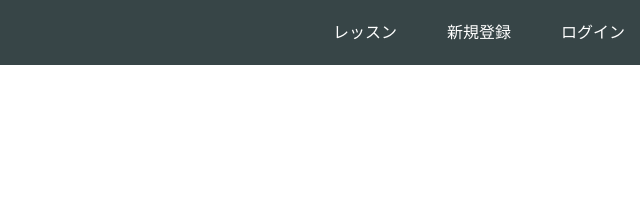
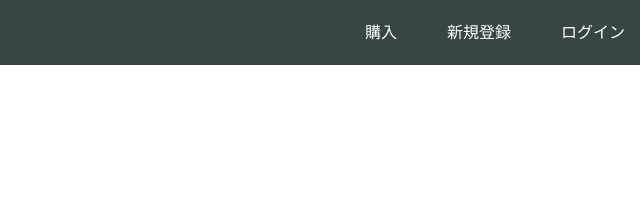
Before and after one commit to ShotaroAoki-Rex/SampleWeb, a plain HTML site: page index.html in a window 1280 px wide. Shown: the top 207 px of the page, 640-1280 px from the left. Drawn offline with Linux system fonts and the light colour scheme.

Commit message:
Update index.html

```diff
--- a/index.html
+++ b/index.html
@@ -26,7 +26,7 @@
       </div>
       <span class="fa fa-bars menu-icon"></span>
       <div class="header-right">
-        <a href="#">レッスン</a>
+        <a href="purchase.html">購入</a>
         <a href="#">新規登録</a>
         <a href="#" class="login">ログイン</a>
       </div>
```
